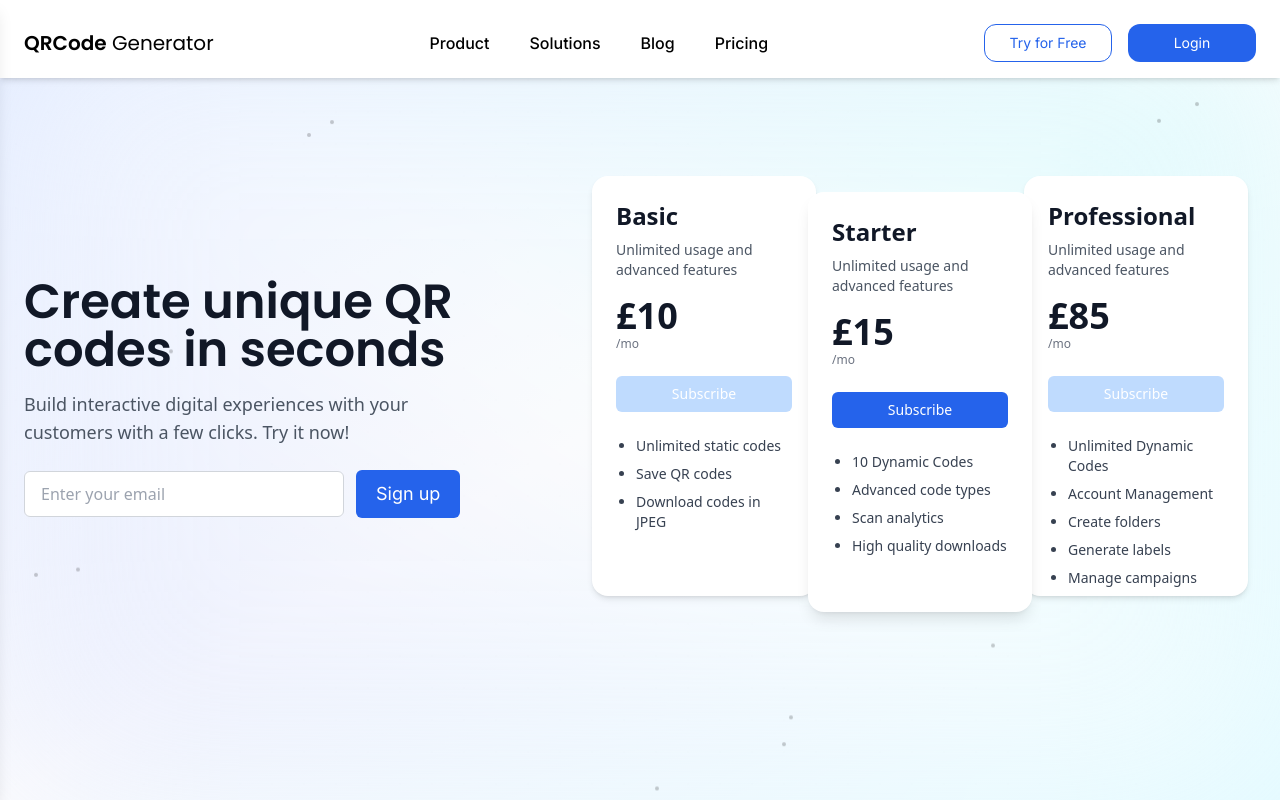
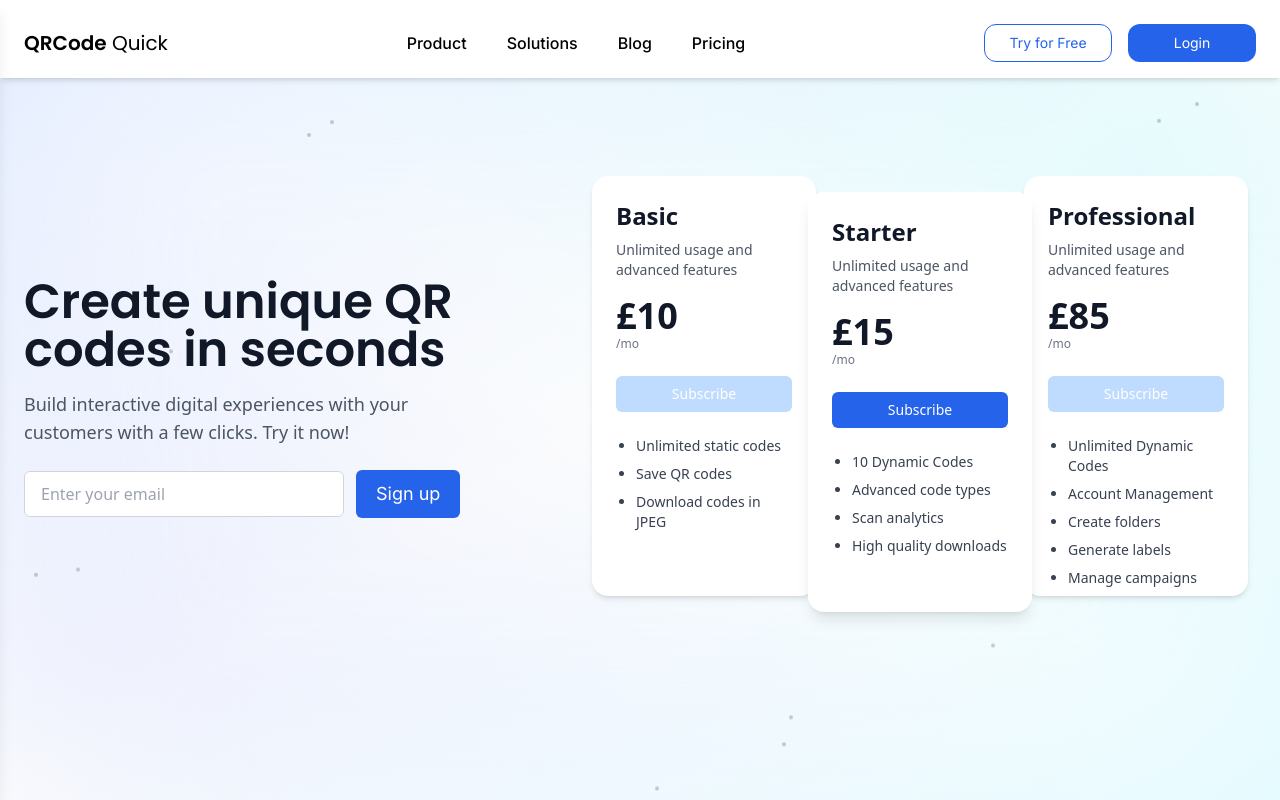
Before and after one commit to Rao-DEV15/QrCode-LandingPage, a React (Vite) app: page / in a window 1280 px wide. Shown: the top 800 px of the page. Built offline with nearby package versions, Linux system fonts and the light colour scheme.

Commit message:
NAVBAR UPDATED

```diff
--- a/src/components/Navbar.jsx
+++ b/src/components/Navbar.jsx
@@ -28,7 +28,7 @@ useEffect(() => {
       >
         <div className='font-poppins text-xl'>
           <span className="font-bold">QRCode</span>{' '}
-          <span className="font-normal">Generator</span>
+          <span className="font-normal">Quick</span>
         </div>
 
         {/* Hamburger for Mobile */}
```
